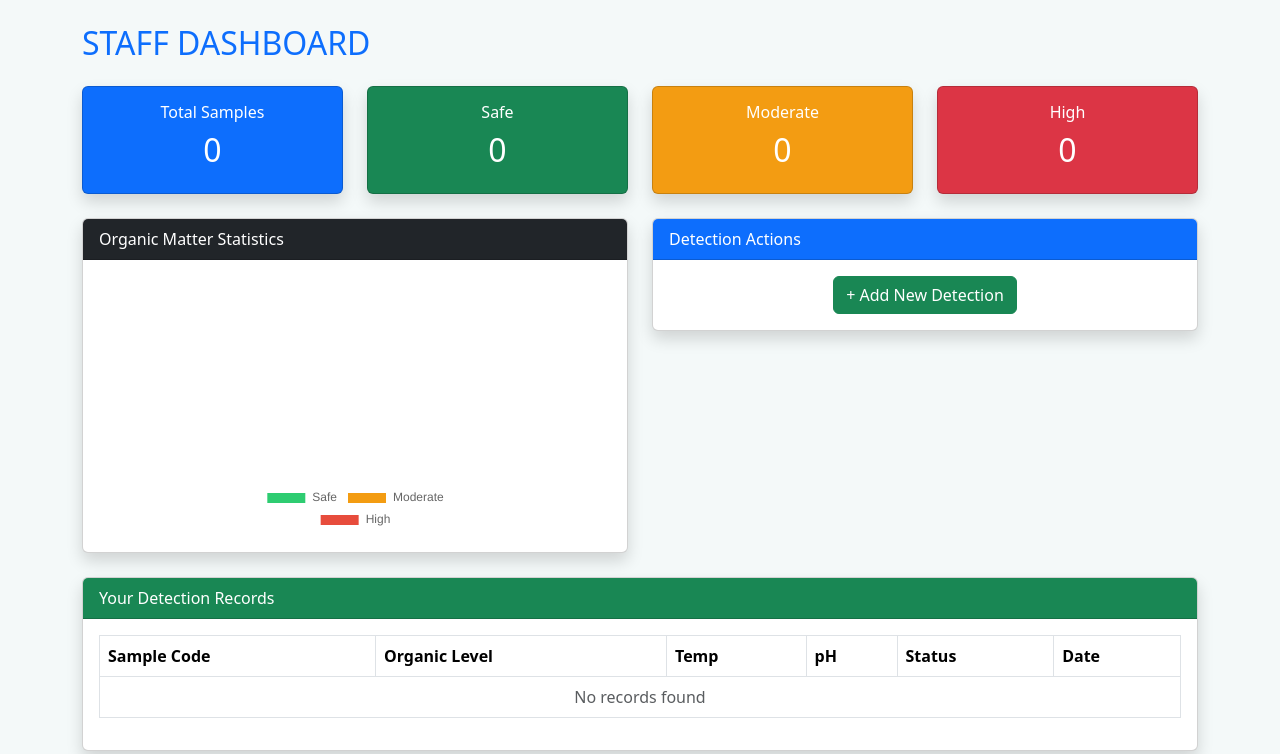
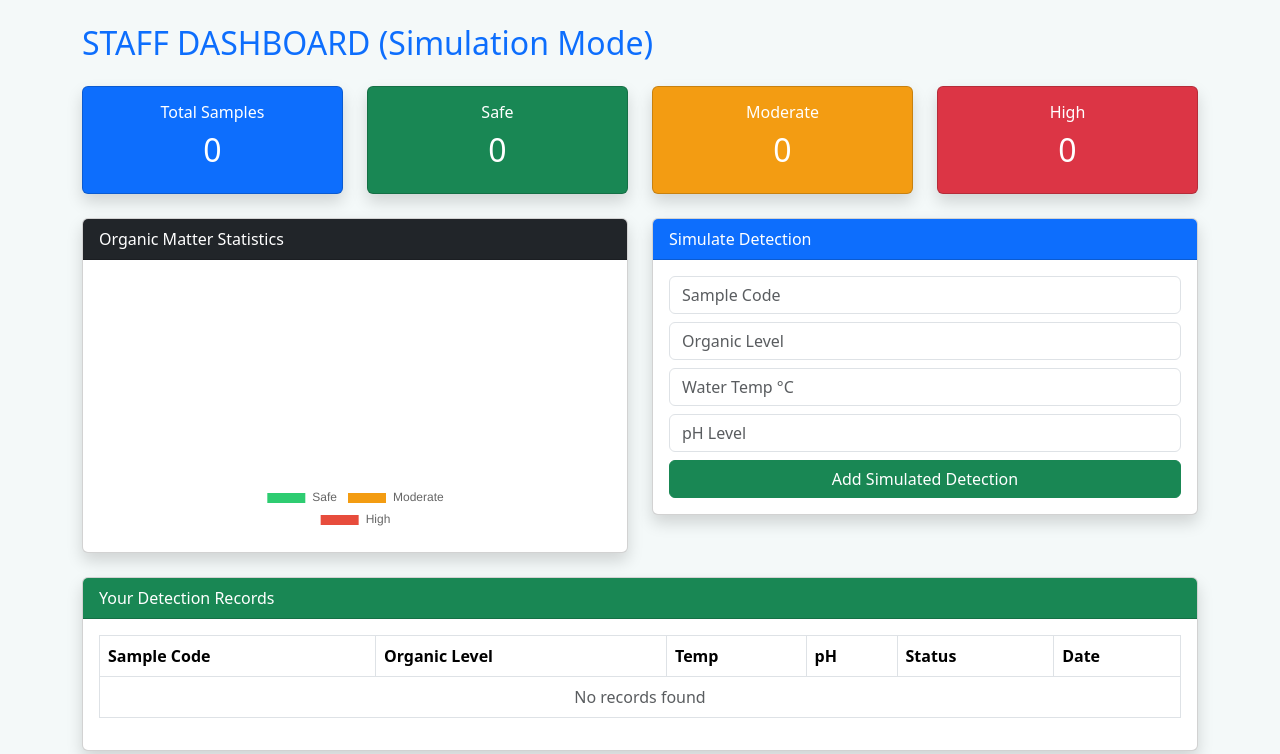
Before and after one commit to joshua762002/Organic-matter-detection-in-tilapya, a PHP site: page /staff_dashboard.php in a window 1280 px wide. Shown: the part 56-810 px from the top of the page. Run offline with PHP 8.4, Linux system fonts and the light colour scheme; a user stored in the database is signed in; data comes from the database, SQL or seed files in the repository.

Commit message:
updated nasad

```diff
--- a/staff_dashboard.php
+++ b/staff_dashboard.php
@@ -20,13 +20,29 @@ $stmt->bind_param("i",$user_id);
 $stmt->execute();
 $user = $stmt->get_result()->fetch_assoc();
 
-// Total detections for this staff
+// Handle simulation form submission
+if($_SERVER['REQUEST_METHOD'] === 'POST' && isset($_POST['simulate_detection'])) {
+    $sample_code = $_POST['sample_code'];
+    $organic = floatval($_POST['organic_level']);
+    $temp = floatval($_POST['water_temperature']);
+    $ph = floatval($_POST['ph_level']);
+
+    // Determine status
+    if($organic < 50) $status = 'Safe';
+    elseif($organic < 80) $status = 'Moderate';
+    else $status = 'High';
+
+    $stmtInsert = $conn->prepare("INSERT INTO detections (sample_code, organic_level, water_temperature, ph_level, status, created_by, detected_at) VALUES (?,?,?,?,?,?,NOW())");
+    $stmtInsert->bind_param("sddssi", $sample_code, $organic, $temp, $ph, $status, $user_id);
+    $stmtInsert->execute();
+}
+
+// Refresh stats after insertion
 $stmtTotal = $conn->prepare("SELECT COUNT(*) as total FROM detections WHERE created_by=?");
 $stmtTotal->bind_param("i",$user_id);
 $stmtTotal->execute();
 $total = $stmtTotal->get_result()->fetch_assoc()['total'];
 
-// Count by status (updated for ENUM: Safe, Moderate, High)
 $stmtSafe = $conn->prepare("SELECT COUNT(*) as total FROM detections WHERE status='Safe' AND created_by=?");
 $stmtSafe->bind_param("i",$user_id);
 $stmtSafe->execute();
@@ -42,7 +58,7 @@ $stmtHigh->bind_param("i",$user_id);
 $stmtHigh->execute();
 $high = $stmtHigh->get_result()->fetch_assoc()['total'];
 
-// Latest detections for this staff
+// Latest detections
 $stmtLatest = $conn->prepare("SELECT * FROM detections WHERE created_by=? ORDER BY detected_at DESC");
 $stmtLatest->bind_param("i",$user_id);
 $stmtLatest->execute();
@@ -55,25 +71,16 @@ $latest = $stmtLatest->get_result();
 <title>Staff Dashboard</title>
 <link href="https://cdn.jsdelivr.net/npm/bootstrap@5.3.3/dist/css/bootstrap.min.css" rel="stylesheet">
 <script src="https://cdn.jsdelivr.net/npm/chart.js"></script>
-
 <style>
-body{
-background:#f4f9f9;
-}
-.chart-container{
-width:260px;
-margin:auto;
-}
+body{ background:#f4f9f9; }
+.chart-container{ width:260px; margin:auto; }
 </style>
-
 </head>
 <body>
 
 <nav class="navbar navbar-dark bg-dark">
 <div class="container-fluid">
-<span class="navbar-brand">
-Tilapia Organic Matter Detection
-</span>
+<span class="navbar-brand">Tilapia Organic Matter Detection</span>
 <div>
 <span class="text-white me-3">
 Welcome, <?php echo htmlspecialchars($user['full_name']); ?> (<?php echo ucfirst($user['role']); ?>)
@@ -84,10 +91,9 @@ Welcome, <?php echo htmlspecialchars($user['full_name']); ?> (<?php echo ucfirst
 </nav>
 
 <div class="container mt-4">
-<h2 class="mb-4 text-primary">STAFF DASHBOARD</h2>
+<h2 class="mb-4 text-primary">STAFF DASHBOARD (Simulation Mode)</h2>
 
 <div class="row mb-4">
-
 <div class="col-md-3">
 <div class="card text-white bg-primary shadow">
 <div class="card-body text-center">
@@ -96,7 +102,6 @@ Welcome, <?php echo htmlspecialchars($user['full_name']); ?> (<?php echo ucfirst
 </div>
 </div>
 </div>
-
 <div class="col-md-3">
 <div class="card text-white bg-success shadow">
 <div class="card-body text-center">
@@ -105,7 +110,6 @@ Welcome, <?php echo htmlspecialchars($user['full_name']); ?> (<?php echo ucfirst
 </div>
 </div>
 </div>
-
 <div class="col-md-3">
 <div class="card text-white shadow" style="background:#f39c12;">
 <div class="card-body text-center">
@@ -114,7 +118,6 @@ Welcome, <?php echo htmlspecialchars($user['full_name']); ?> (<?php echo ucfirst
 </div>
 </div>
 </div>
-
 <div class="col-md-3">
 <div class="card text-white bg-danger shadow">
 <div class="card-body text-center">
@@ -123,16 +126,12 @@ Welcome, <?php echo htmlspecialchars($user['full_name']); ?> (<?php echo ucfirst
 </div>
 </div>
 </div>
-
 </div>
 
 <div class="row mb-4">
-
 <div class="col-md-6">
 <div class="card shadow">
-<div class="card-header bg-dark text-white">
-Organic Matter Statistics
-</div>
+<div class="card-header bg-dark text-white">Organic Matter Statistics</div>
 <div class="card-body text-center">
 <div class="chart-container">
 <canvas id="organicChart"></canvas>
@@ -143,23 +142,30 @@ Organic Matter Statistics
 
 <div class="col-md-6">
 <div class="card shadow">
-<div class="card-header bg-primary text-white">
-Detection Actions
+<div class="card-header bg-primary text-white">Simulate Detection</div>
+<div class="card-body">
+<form method="POST">
+<div class="mb-2">
+<input type="text" name="sample_code" class="form-control" placeholder="Sample Code" required>
 </div>
-<div class="card-body text-center">
-<a href="add_detection.php" class="btn btn-success">
-+ Add New Detection
-</a>
+<div class="mb-2">
+<input type="number" name="organic_level" class="form-control" placeholder="Organic Level" required>
+</div>
+<div class="mb-2">
+<input type="number" name="water_temperature" class="form-control" placeholder="Water Temp °C" required>
+</div>
+<div class="mb-2">
+<input type="number" step="0.1" name="ph_level" class="form-control" placeholder="pH Level" required>
+</div>
+<button type="submit" name="simulate_detection" class="btn btn-success w-100">Add Simulated Detection</button>
+</form>
+</div>
 </div>
 </div>
 </div>
 
-</div>
-
 <div class="card shadow">
-<div class="card-header bg-success text-white">
-Your Detection Records
-</div>
+<div class="card-header bg-success text-white">Your Detection Records</div>
 <div class="card-body" style="max-height:450px; overflow-y:auto;">
 <table class="table table-hover table-bordered">
 <thead>
@@ -173,7 +179,6 @@ Your Detection Records
 </tr>
 </thead>
 <tbody>
-
 <?php if($latest->num_rows > 0){ ?>
 <?php while($row = $latest->fetch_assoc()){ ?>
 <tr>
@@ -195,12 +200,9 @@ Your Detection Records
 <?php } ?>
 <?php }else{ ?>
 <tr>
-<td colspan="6" class="text-center text-muted">
-No records found
-</td>
+<td colspan="6" class="text-center text-muted">No records found</td>
 </tr>
 <?php } ?>
-
 </tbody>
 </table>
 </div>
@@ -215,26 +217,14 @@ type:'doughnut',
 data:{
 labels:['Safe','Moderate','High'],
 datasets:[{
-data:[
-<?php echo $safe ?>,
-<?php echo $moderate ?>,
-<?php echo $high ?>
-],
-backgroundColor:[
-'#2ecc71',
-'#f39c12',
-'#e74c3c'
-],
+data:[<?php echo $safe ?>,<?php echo $moderate ?>,<?php echo $high ?>],
+backgroundColor:['#2ecc71','#f39c12','#e74c3c'],
 borderWidth:2
 }]
 },
 options:{
 responsive:true,
-plugins:{
-legend:{
-position:'bottom'
-}
-},
+plugins:{legend:{position:'bottom'}},
 cutout:'65%'
 }
 });
@@ -242,6 +232,5 @@ cutout:'65%'
 
 <div style="height:40px;"></div>
 <footer></footer>
-
 </body>
 </html>
```
Also changed, not shown: simulate_detection_ajax.php (added, +40 -0 lines).
